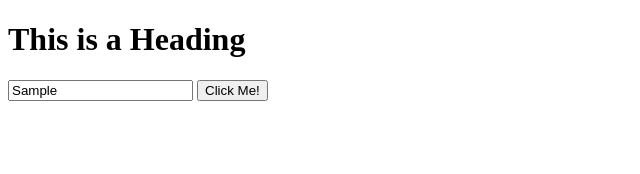
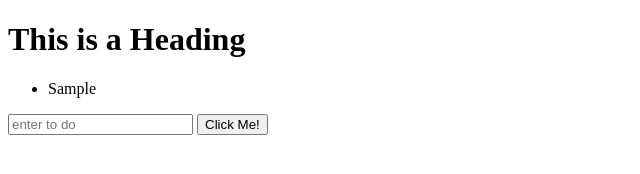
Before and after one commit to Lanzruiz/todolist-typescript, a website with bundled scripts: page index.html in a window 1280 px wide. Both pictures are taken after typing "Sample" into the empty fields and a click on the button "Click Me!". Shown: the whole page, without its empty margins (0-640 px from the left). Built offline with nearby package versions, Linux system fonts and the light colour scheme.

Commit message:
working the todo listing

```diff
--- a/index.html
+++ b/index.html
@@ -6,6 +6,7 @@
   </head>
   <body>
     <h1>This is a Heading</h1>
+    <ul id="todolist"></ul>
     <form id="todoform" action="">
       <input id="todoinput" type="text" placeholder="enter to do" />
       <button id="btn" type="submit">Click Me!</button>
--- a/src/index.ts
+++ b/src/index.ts
@@ -3,18 +3,24 @@ console.log("Hello");
 const btn = document.getElementById("btn")!;
 const input = document.getElementById("todoinput")! as HTMLInputElement;
 const form = document.querySelector("form")!;
+const list = document.getElementById("todolist")!;
 
-// function handleSubmit(e: SubmitEvent) {
+function handleSubmit(e: SubmitEvent) {
+  e.preventDefault();
+
+  const newTodoText = input.value;
+  const newLI = document.createElement("LI");
+  newLI.append(newTodoText);
+  list.append(newLI);
+  input.value = "";
+}
+
+form.addEventListener("submit", handleSubmit);
+
+// form.addEventListener("submit", function (e) {
 //   e.preventDefault();
-//   console.log("Submitted");
-// }
-
-// form.addEventListener("submit", handleSubmit);
-
-form.addEventListener("submit", function (e) {
-  e.preventDefault();
-  console.log("Submitted!");
-});
+//   console.log("Submitted!");
+// });
 
 // btn.addEventListener("click", function () {
 //   alert(input.value);
```
